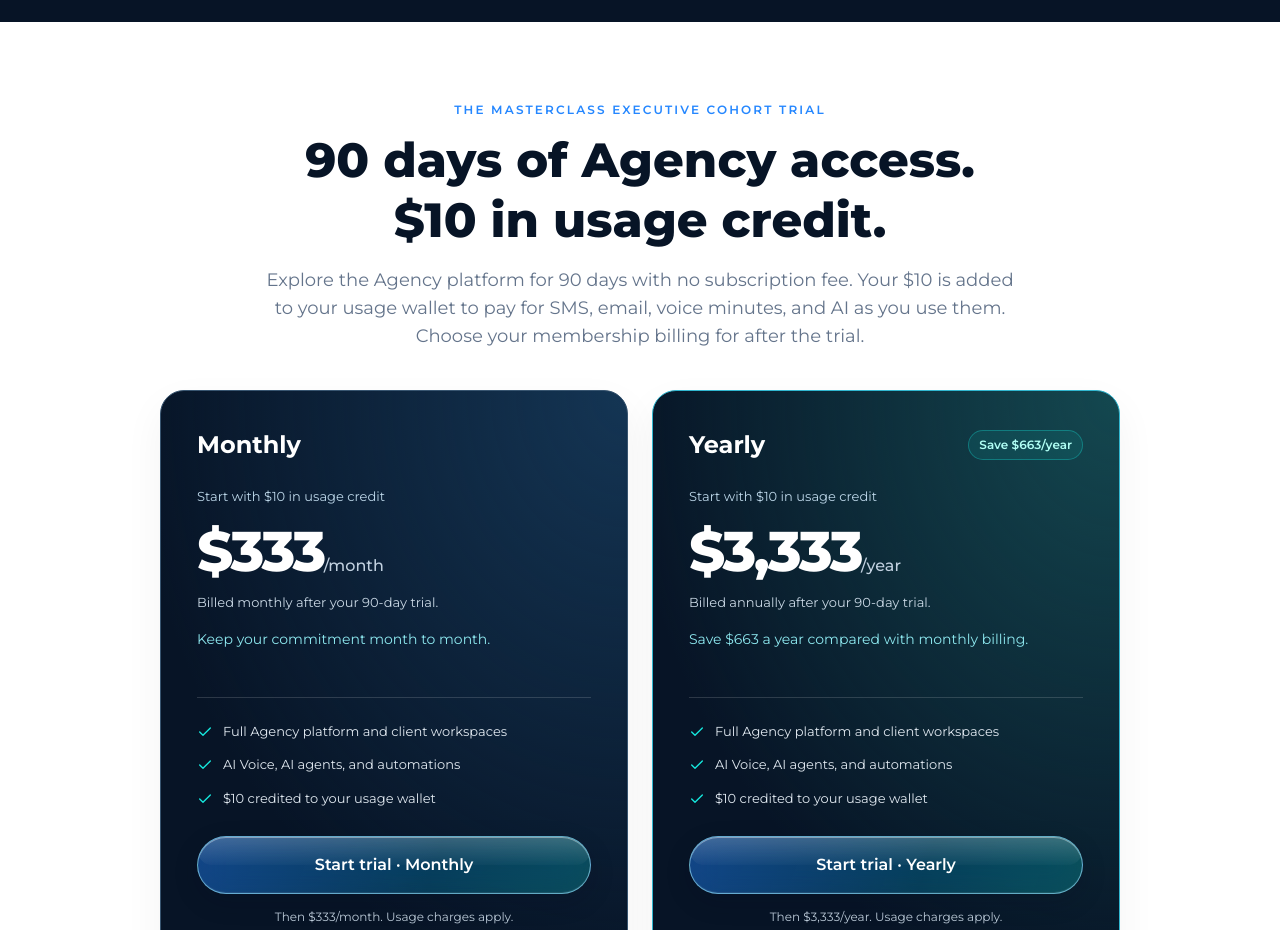
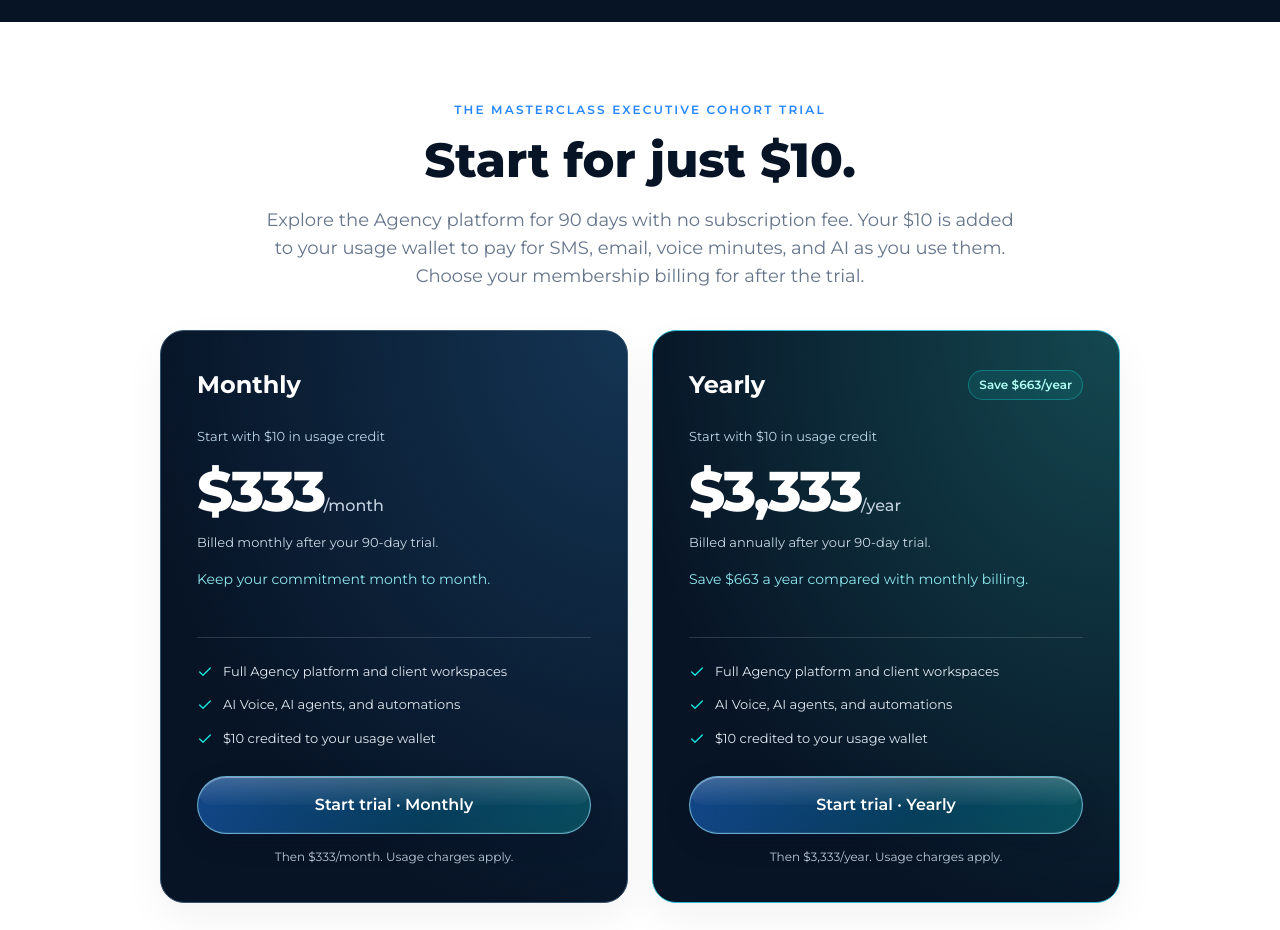
Before and after one commit to hpintojr/mercury-call-desk-site, a Next.js app: page /cohort in a window 1280 px wide. Shown: the part 2940-3870 px from the top of the page. Built offline with nearby package versions, Linux system fonts and the light colour scheme; no server answers.

Commit message:
Update cohort offer headline to Start for just $10

```diff
--- a/src/app/cohort/page.tsx
+++ b/src/app/cohort/page.tsx
@@ -163,7 +163,7 @@ export default function CohortPage() {
           <div className="mx-auto max-w-3xl text-center">
             <p className="eyebrow">The MasterClass Executive Cohort trial</p>
             <h2 className="mt-3 text-3xl font-extrabold leading-tight text-mcd-navy sm:text-4xl lg:text-5xl">
-              90 days of Agency access.<br />$10 in usage credit.
+              Start for just $10.
             </h2>
             <p className="mt-4 text-mcd-muted sm:text-lg">
               Explore the Agency platform for 90 days with no subscription fee. Your $10 is added to your usage wallet to pay for SMS, email, voice minutes, and AI as you use them. Choose your membership billing for after the trial.
```
